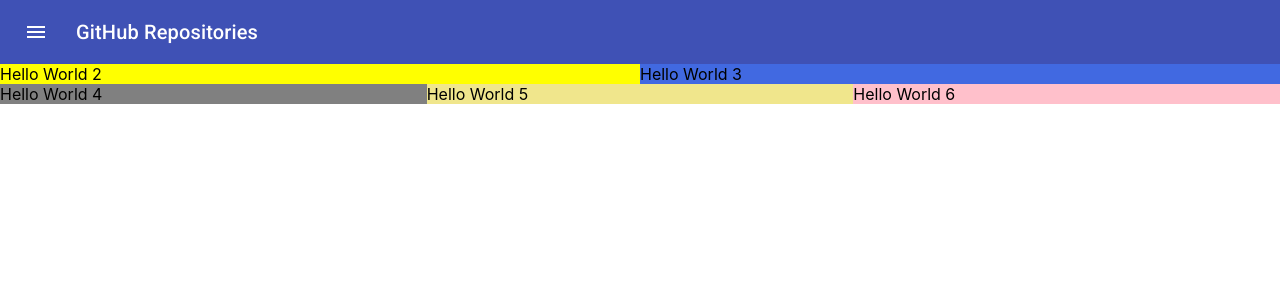
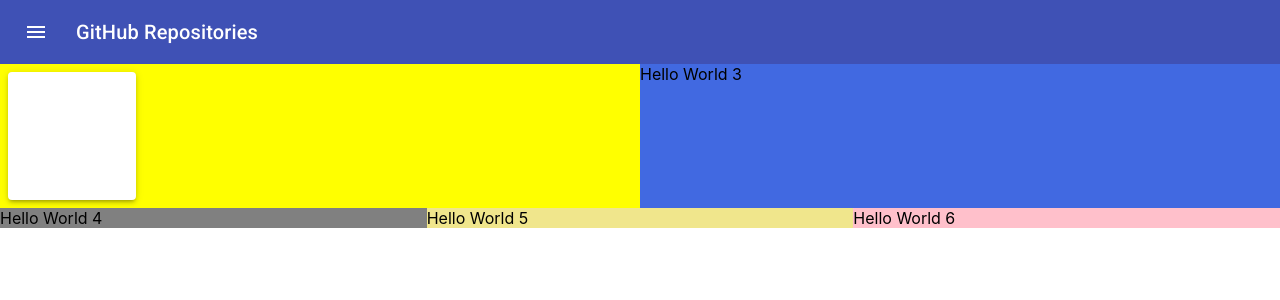
Before and after one commit to samadakram/Material-Ui_Layout-example, a React (Create React App) app: page / in a window 1280 px wide. Shown: the top 300 px of the page. Built offline with nearby package versions, Linux system fonts and the light colour scheme.

Commit message:
Updated RepoPage and Grid.js
in Grid.js imported RepoPage with API Paper

```diff
--- a/src/Grid.js
+++ b/src/Grid.js
@@ -4,6 +4,7 @@
 
 // Import Components
 import NavBar from './NavBar';
+import Paper from './RepoPage';
 
 const useStyles = makeStyles((theme) => ({
     root: {
@@ -40,7 +41,7 @@
                     <NavBar />
                 </Grid>
                 <Grid item xs={12} md={6} className={classes.secondRow} >
-                    Hello World 2
+                    <Paper />
                 </Grid>
                 <Grid item xs={12} md={6} className={classes.secondRow2} >
                     Hello World 3
--- a/src/RepoPage.js
+++ b/src/RepoPage.js
@@ -19,7 +19,7 @@
 
   return (
     <div className={classes.root}>
-      <Paper elevation={0} />
+      <Paper elevation={3} />
     </div>
   );
 }
```
Also changed, not shown: 1 other file (tests, documents, lock files or other folders).
